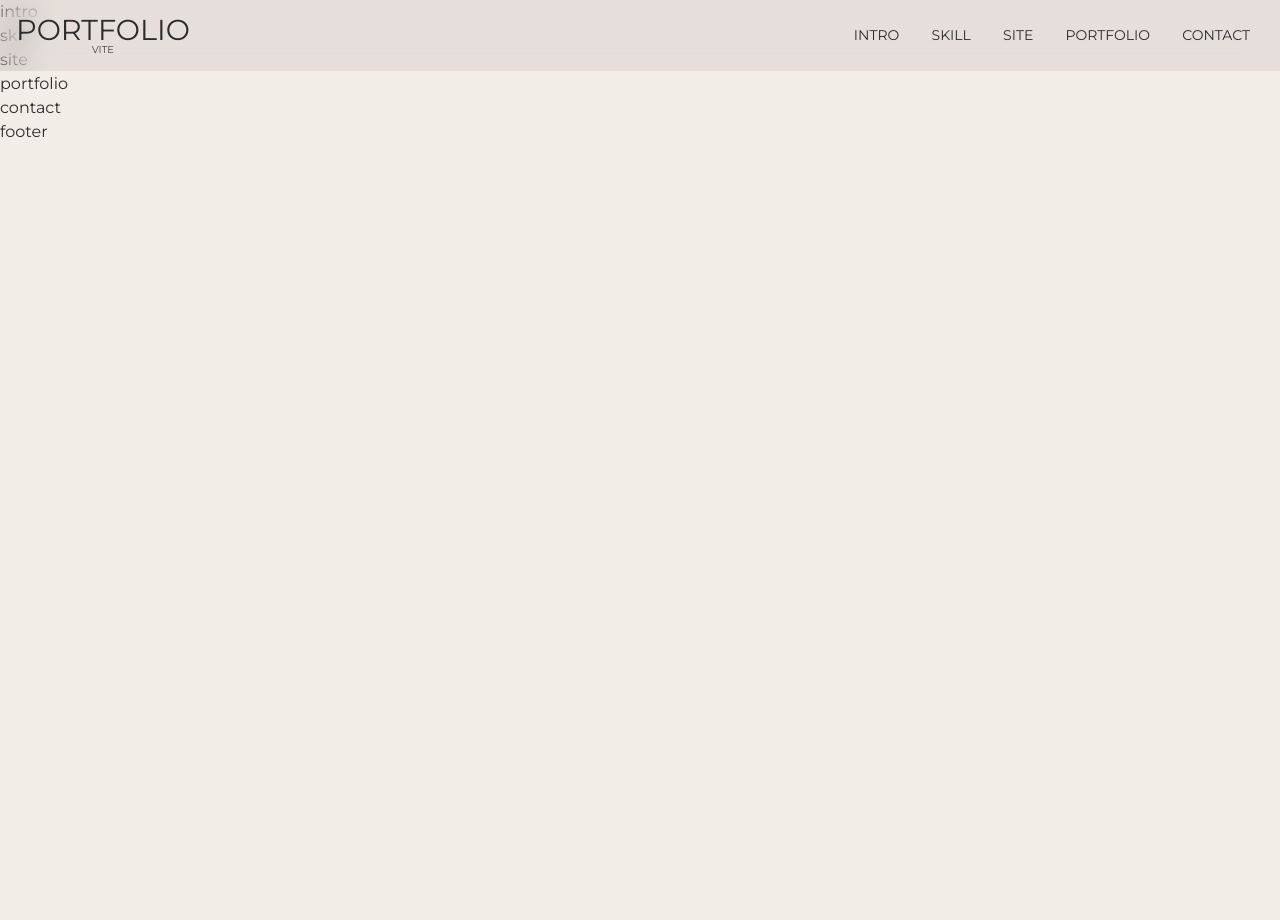
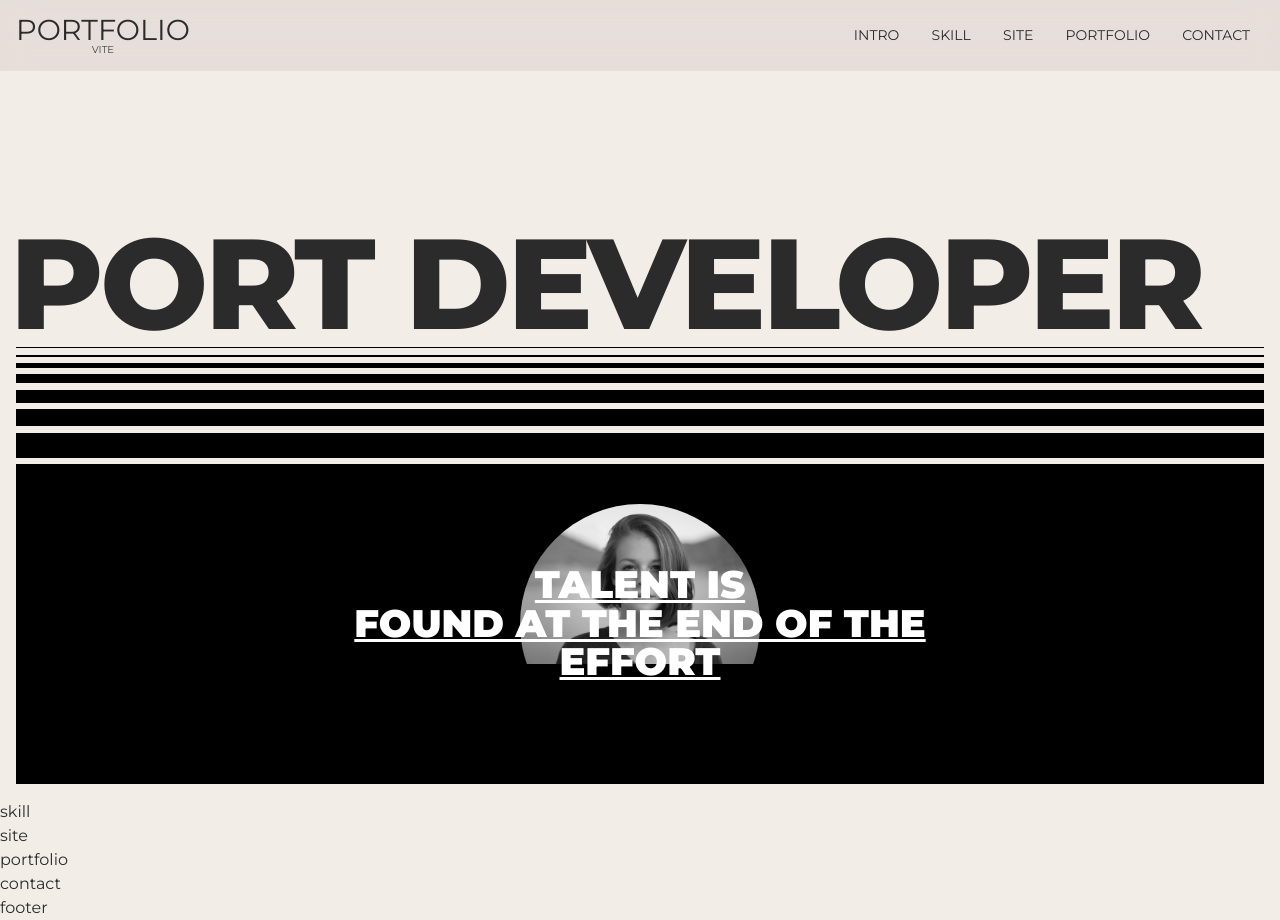
Before and after one commit to jjunmi/webstoryboy-portfolio-vite, a website built with Vite: page src/index.html in a window 1280 px wide. Before the commit the page ends 800 px from the top, so only its background shows below. Built offline with nearby package versions, Linux system fonts and the light colour scheme; a small style sheet from the web is missing; a web font is replaced by a local one.

Commit message:
소개영역 완료

```diff
--- a/src/assets/css/section/intro.css
+++ b/src/assets/css/section/intro.css
@@ -0,0 +1,142 @@
+#intro {
+    height: 100vh;
+}
+.intro__inner {
+    width: 100%;
+    height: 100%;
+    display: flex;
+    align-items: flex-start;
+    justify-content: flex-end;
+    flex-direction: column;
+    padding: 16px;
+}
+.intro__title {
+    font-size: 10vw;
+    text-transform: uppercase;
+    line-height: 1;
+    font-weight: 800;
+    white-space: nowrap;
+    text-indent: -0.5vw;
+    letter-spacing: -0.3vw;
+}
+.intro__text {
+    width: 100%;
+    height:40vh;
+    background-color: var(--black);
+    color: var(--white);
+    display: flex;
+    align-items: center;
+    justify-content: center;
+    flex-direction: column;
+    position: relative;
+}
+.intro__text .text {
+    font-size: 3vw;
+    line-height: 1;
+    font-weight: 900;
+    text-transform: uppercase;
+    text-decoration: underline;
+    text-align: center;
+    position: relative;
+    z-index: 100;
+    transition: all 0.3s;
+}
+.intro__text .img {
+    position: absolute;
+    left: 50%;
+    top: 50%;
+    transform: translate(-50%, -50%);
+    width: 30vh;
+    height: 30vh;
+    border-radius: 50%;
+    overflow: hidden;
+    filter: grayscale(100%);
+    transition: all 0.3s;
+}
+.intro__text:hover .text {
+    opacity: 0;
+}
+.intro__text:hover .img {
+    filter: grayscale(0);
+}
+.intro__text > div {
+    font-size: 3vw;
+    line-height: 1;
+    font-weight: 900;
+    text-transform: uppercase;
+    text-decoration: underline;
+}
+.intro_lines {
+    width: 100%;
+}
+.intro_lines .line {
+    display: block;
+    width: 100%;
+    background-color: var(--black);
+    height: 1px;
+    margin-bottom: 0.5vw;
+}
+.intro_lines.bottom .line {
+    margin-bottom: 0;
+    margin-top: 0.5vw;
+    display: none;
+}
+.intro_lines .line:nth-child(1) {
+    height: 1px;
+}
+.intro_lines .line:nth-child(2) {
+    height: 2px;
+}
+.intro_lines .line:nth-child(3) {
+    height: 5px;
+}
+.intro_lines .line:nth-child(4) {
+    height: 9px;
+}
+.intro_lines .line:nth-child(5) {
+    height: 13px;
+}
+.intro_lines .line:nth-child(6) {
+    height: 17px;
+}
+.intro_lines .line:nth-child(7) {
+    height: 25px;
+}
+.intro_lines.bottom .line:nth-child(1) {
+    height: 25px;
+}
+.intro_lines.bottom .line:nth-child(2) {
+    height: 17px;
+}
+.intro_lines.bottom .line:nth-child(3) {
+    height: 13px;
+}
+.intro_lines.bottom .line:nth-child(4) {
+    height: 9px;
+}
+.intro_lines.bottom .line:nth-child(5) {
+    height: 5px;
+}
+.intro_lines.bottom .line:nth-child(6) {
+    height: 2px;
+}
+.intro_lines.bottom .line:nth-child(7) {
+    height: 1px;
+}
+
+@media (max-width: 800px) {
+    .intro__inner {
+        justify-content: center;
+    }
+    .intro_lines.bottom .line {
+        display: block;
+    }
+    .intro_text .text {
+        font-size: 24px;
+    }
+}
+@media (max-width: 320px) {
+    .intro__title {
+        display: none;
+    }
+}
--- a/src/index.html
+++ b/src/index.html
@@ -45,7 +45,39 @@
     <!-- //header -->
     <main id="main" role="main">
         <section id="intro">
-            intro
+            <div class="intro__inner">
+                <div class="intro__title">
+                    port developer
+                </div>
+                <div class="intro_lines" aria-hidden="true">
+                    <span class="line"></span>
+                    <span class="line"></span>
+                    <span class="line"></span>
+                    <span class="line"></span>
+                    <span class="line"></span>
+                    <span class="line"></span>
+                    <span class="line"></span>
+                </div>
+                <div class="intro__text">
+                    <div class="text">
+                        <div>talent is</div>
+                        <div>found at the end of the</div>
+                        <div>effort</div>
+                    </div>
+                    <div class="img">
+                        <img src="./assets/img/profile.jpg" alt="어바웃미" />
+                    </div>
+                </div>
+                <div class="intro_lines bottom" aria-hidden="true">
+                    <span class="line"></span>
+                    <span class="line"></span>
+                    <span class="line"></span>
+                    <span class="line"></span>
+                    <span class="line"></span>
+                    <span class="line"></span>
+                    <span class="line"></span>
+                </div>
+            </div>
         </section>
         <!-- //intro -->
         <section id="skill">
```
Also changed, not shown: src/assets/img/profile.jpg (added).
